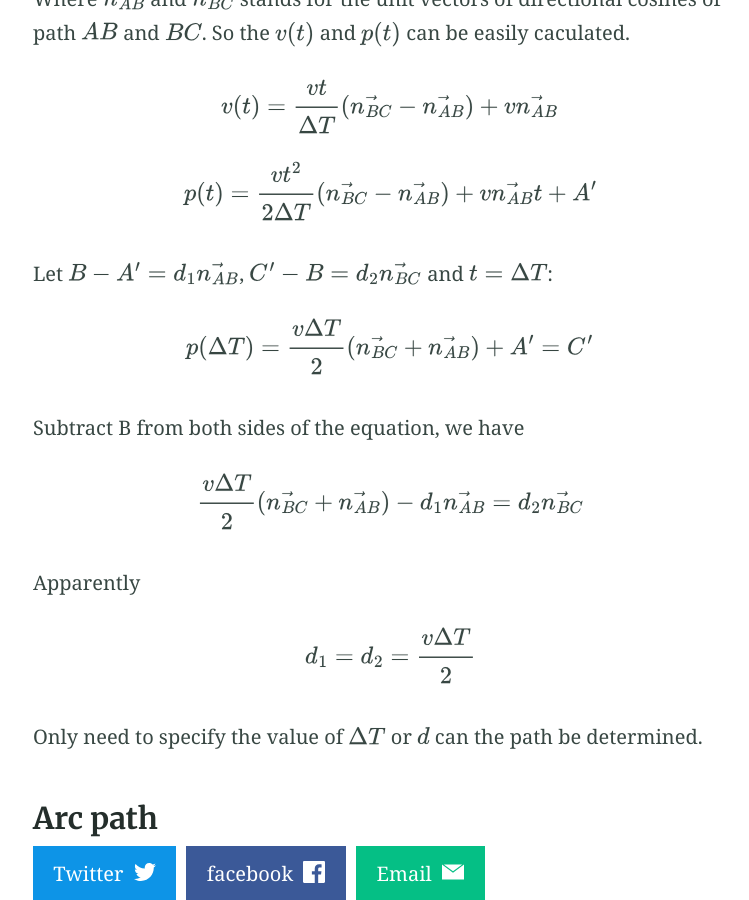
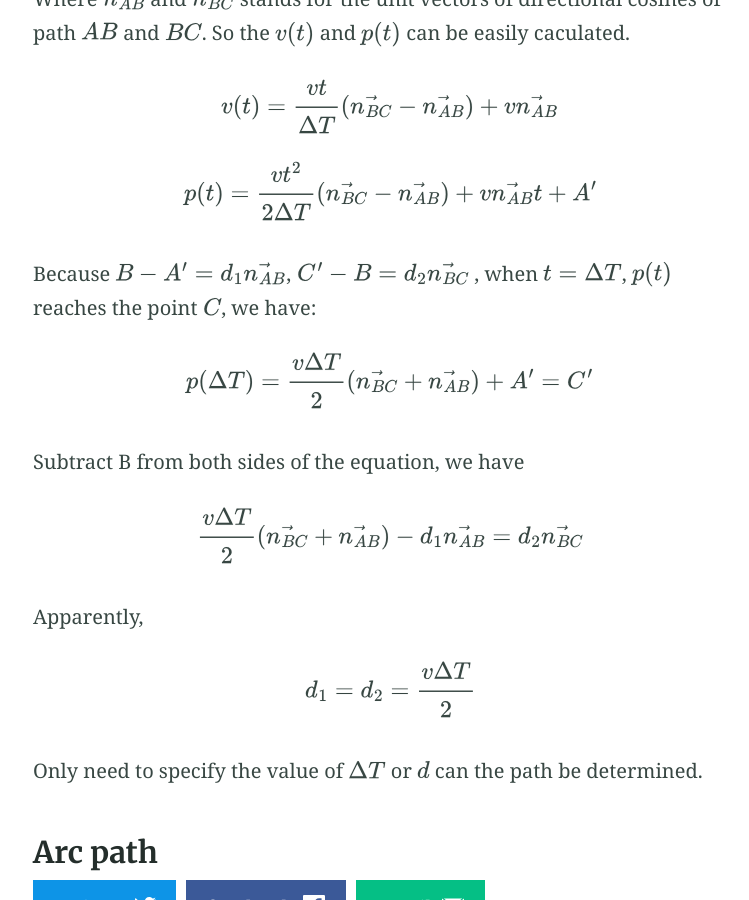
Before and after one commit to Confuzzle/Confuzzle.github.io, a Jekyll site: the page built from _posts/2020-12-31-path-planning-abc(2).md, in a window 1280 px wide and 900 px high, scrolled down 2051 px. Shown: the whole window, without its empty margins (250-999 px from the left). Built offline with Jekyll 4.4.1, drawn with Linux system fonts in a browser that asks for light colours.

Commit message:
Modified blog

```diff
--- a/_posts/2020-12-31-path-planning-abc(2).md
+++ b/_posts/2020-12-31-path-planning-abc(2).md
@@ -40,7 +40,7 @@ $$
 p(t)=\cfrac{vt^2}{2\Delta T}(\vec{n_{BC}}-\vec{n_{AB}})+v\vec{n_{AB}}t+A'
 $$
 
-Let $B-A'=d_{1}\vec{n_{AB}}$, $C'-B=d_{2}\vec{n_{BC}}$ and $t=\Delta T$:
+Because $B-A'=d_{1}\vec{n_{AB}}$, $C'-B=d_{2}\vec{n_{BC}}$ , when $t=\Delta T$, $p(t)$ reaches the point $C$, we have:
 
 $$
 p(\Delta T)=\cfrac{v\Delta T}{2}(\vec{n_{BC}}+\vec{n_{AB}})+A'=C'
@@ -52,7 +52,7 @@ $$
 \cfrac{v\Delta T}{2}(\vec{n_{BC}}+\vec{n_{AB}})-d_{1}\vec{n_{AB}}=d_{2}\vec{n_{BC}}
 $$
 
-Apparently
+Apparently,
 
 $$
 d_{1}=d_{2}=\cfrac{v\Delta T}{2}
```
